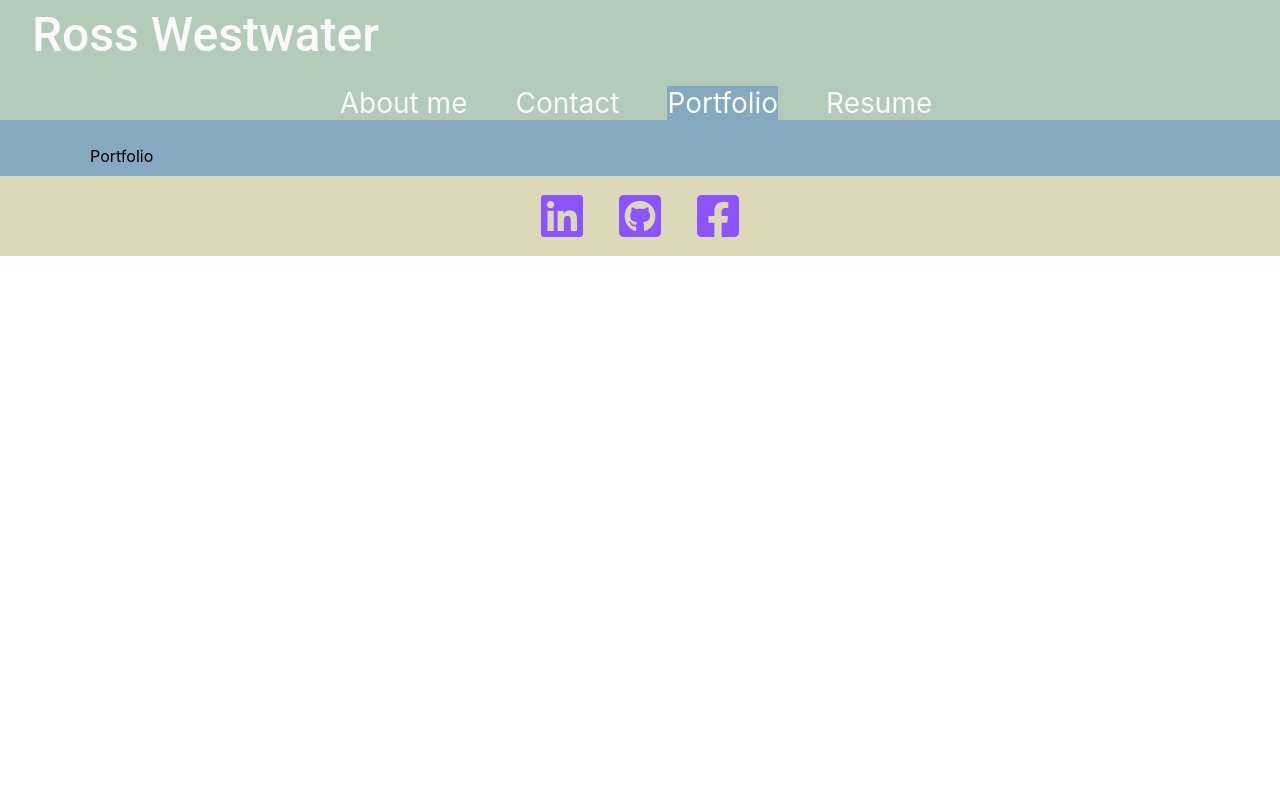
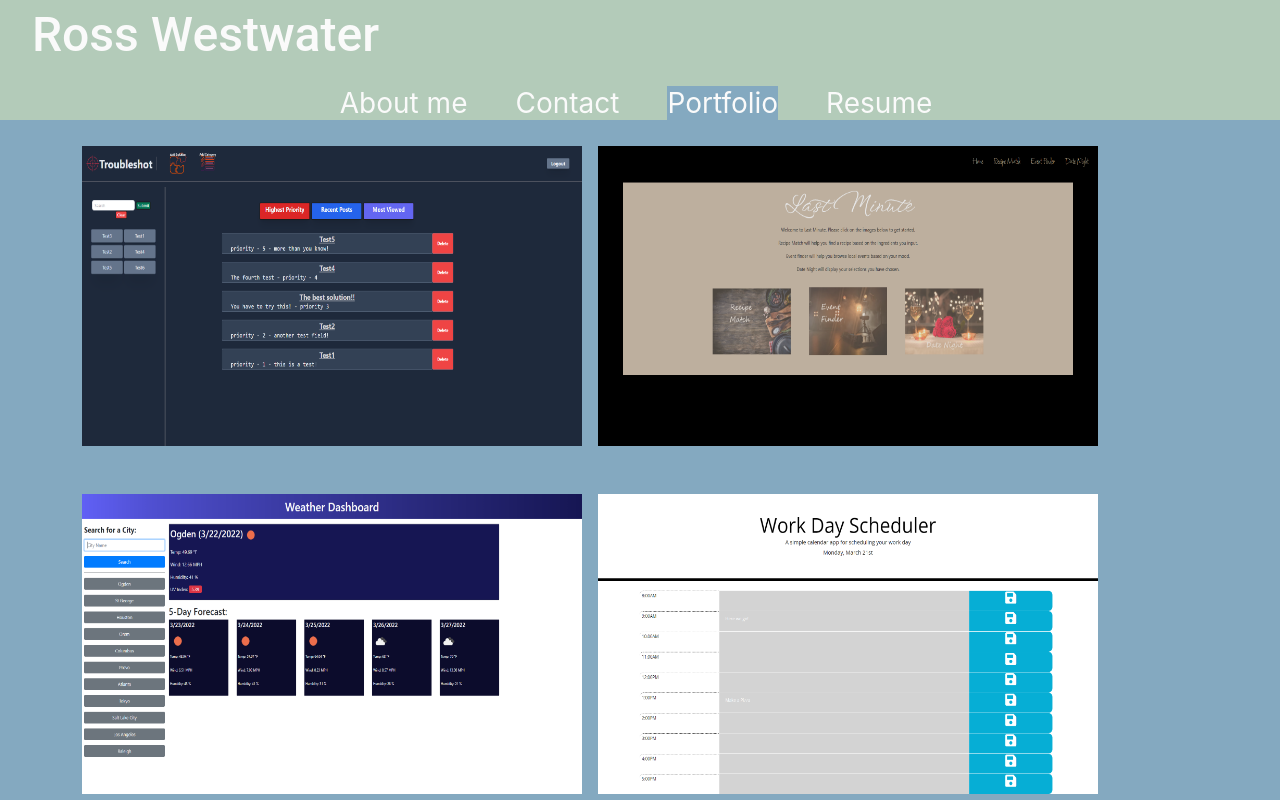
Before and after one commit to RossWestwater/RossWestwater_Portfolio, a React (Create React App) app: page / in a window 1280 px wide. Both pictures are taken after a click on the item "Portfolio". Shown: the top 800 px of the page. Built offline with nearby package versions, Linux system fonts and the light colour scheme.

Commit message:
working on portfolio component. images are rendering correctly. need to format the other display details. still need to do download resume feature

```diff
--- a/src/App.js
+++ b/src/App.js
@@ -1,4 +1,4 @@
-import React, { useState, useEffect } from "react";
+import React, { useState } from "react";
 import "./App.css";
 import Header from "./components/Header";
 import Footer from "./components/Footer";
--- /dev/null
+++ b/src/components/Photos/index.js
@@ -0,0 +1,79 @@
+import { useState } from "react";
+
+const PhotoList = () => {
+
+  const photos = [
+    {
+      name: 'TroubleShot',
+      description:
+        "A full-stack web application built for individual user use. Individuals log in to 'stash' useful bits of information to reference down the road. Useful for workplace settings. " ,
+      technologiesUsed: 'mysql2, express, handlebars templating, javascript',
+      filePath: 'Trouble_Shot',
+      githubRepository: 'https://github.com/RossWestwater/Troubleshot',
+      deployedApp: 'https://troubleshot.herokuapp.com/'
+    },
+    {
+      name: 'LastMinute',
+      description:
+        'Lorem ipsum dolor sit amet, consectetur adipiscing elit. Nunc ultricie',
+      technologiesUsed: 'express, handlebars templating, javascript',
+      filePath: 'LastMinute',
+      githubRepository: 'https://github.com/RossWestwater/lastMinute',
+      deployedApp: 'https://hone12345678.github.io/lastMinute/'
+    },
+    {
+      name: 'Forecast App',
+      description:
+        'Lorem ipsum dolor sit amet, consectetur adipiscing elit. Nunc ultricie',
+      technologiesUsed: 'express, handlebars templating, javascript',
+      filePath: 'Forecast_App',
+      githubRepository: 'https://github.com/RossWestwater/Weather-App',
+      deployedApp: 'https://rosswestwater.github.io/Weather-App/'
+    },
+    {
+      name: 'Scheduling App',
+      description:
+        'Lorem ipsum dolor sit amet, consectetur adipiscing elit. Nunc ultricie',
+      technologiesUsed: 'express, handlebars templating, javascript',
+      filePath: 'Scheduling_App',
+      githubRepository: 'https://github.com/RossWestwater/Calendar-Challenge',
+      deployedApp: 'https://rosswestwater.github.io/Calendar-Challenge/'
+    },
+    {
+      name: 'Quiz Time App',
+      description:
+        'A simple app utilizing asyncronous functions and dynamic page generation via javascript',
+      technologiesUsed: 'express, handlebars templating, javascript',
+      filePath: 'Quiz_Time_App',
+      githubRepository: 'https://github.com/RossWestwater/Quiz-App',
+      deployedApp: 'https://rosswestwater.github.io/Quiz-App/'
+    },
+    {
+      name: 'Budget Tracking App',
+      description:
+        'Lorem ipsum dolor sit amet, consectetur adipiscing elit. Nunc ultricie',
+      technologiesUsed: 'express, handlebars templating, javascript',
+      filePath: 'Trouble_Shot',
+      technologiesUsed: 'javascript, express',
+      githubRepository: 'https://github.com/RossWestwater/TrackThatBudget',
+      deployedApp: 'https://track-that-yummy-budget.herokuapp.com/'
+    }
+  ];
+
+  return (
+    <div>
+      <div className="flex-row">
+        {photos.map((photo) => (
+          <img
+            src={require(`../../assets/images/${photo.filePath}.png`)}
+            alt={photo.name}
+            className="img-thumbnail mx-1"
+          />
+        ))}
+      </div>
+    </div>
+  );
+
+}
+
+export default PhotoList
--- a/src/components/Portfolio/index.js
+++ b/src/components/Portfolio/index.js
@@ -1,9 +1,12 @@
 import React from 'react';
+import PhotoList from '../Photos';
 
-function Portfolio(props) {
+function Portfolio() {
 
   return (
-    <div className='mx-2'>Portfolio</div>
+    <div>
+      <PhotoList/>
+    </div>
   )
 }
 
--- a/src/index.css
+++ b/src/index.css
@@ -275,7 +275,7 @@ textarea {
 }
 
 .img-thumbnail {
-  width: auto;
+  max-width: 500px;
   height: 300px;
   margin-bottom: 3rem;
   cursor: pointer;
```
Also changed, not shown: src/assets/images/Forecast_App.png.
